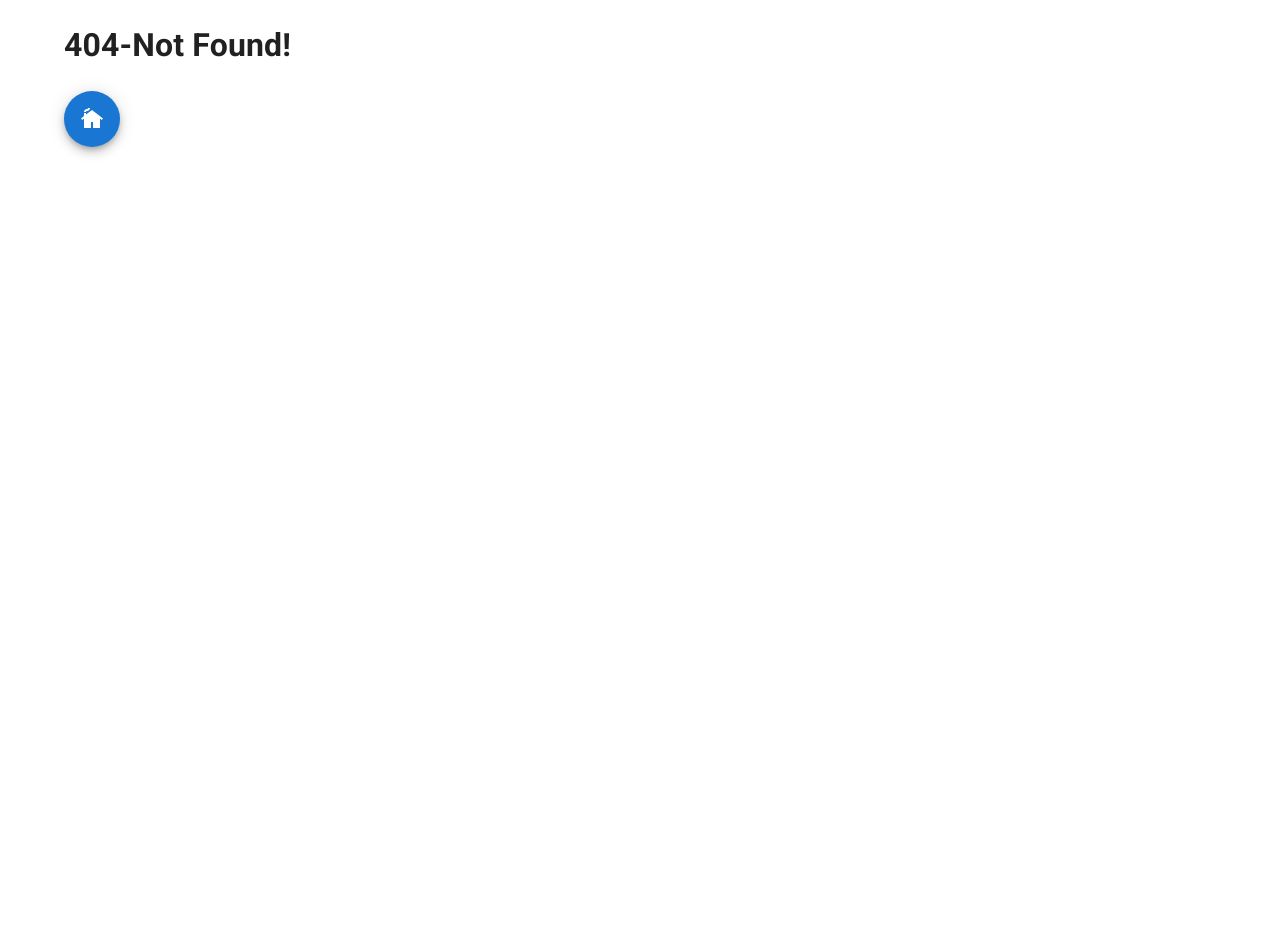
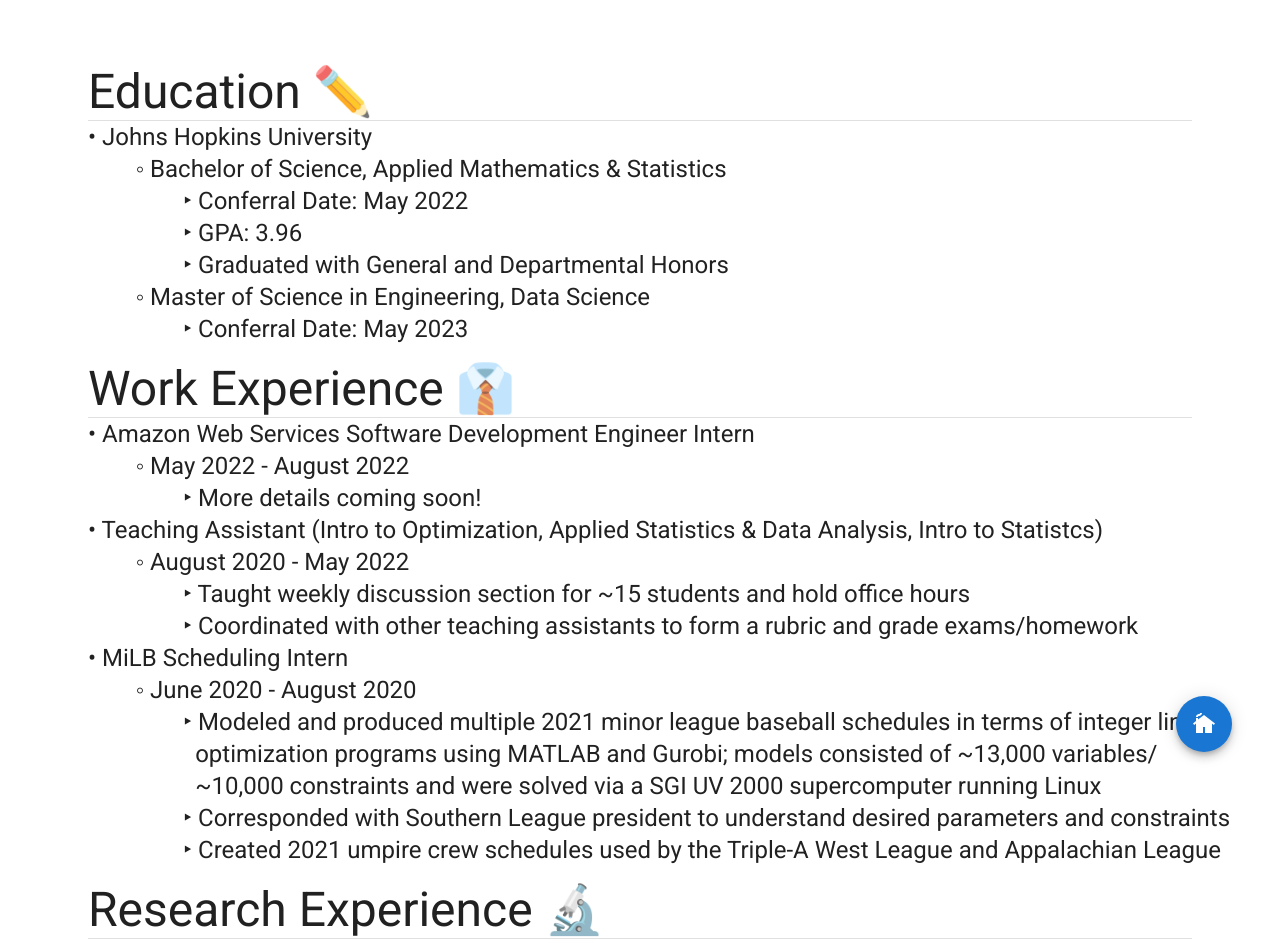
Before and after one commit to logan-donaldson/personal-website, a React (Create React App) app: page /about in a window 1280 px wide. Before the commit this address had no page. Shown: the top 943 px of the page. Before the commit the page ends 800 px from the top, so only its background shows below. Built offline with nearby package versions, Linux system fonts and the light colour scheme.

Commit message:
further updated About Me page

```diff
--- a/src/App.js
+++ b/src/App.js
@@ -7,6 +7,7 @@ import NotFoundPage from './pages/NotFoundPage.js'
 import ContactPage from './pages/ContactPage.js'
 import WritingPage from './pages/WritingPage.js'
 import DisplayProject from './pages/DisplayProject.js'
+import AboutPage from './pages/AboutPage.js'
 
 import ravens from './images/ravens.jpg';
 import bball from './images/bball.jpg';
@@ -86,6 +87,9 @@ class App extends Component {
           <Route path="/writing">
               <WritingPage/>
           </Route>
+          <Route path="/about">
+              <AboutPage/>
+          </Route>
           <Route path="*">
             <NotFoundPage/>
           </Route>
--- a/src/components/Header.js
+++ b/src/components/Header.js
@@ -27,7 +27,9 @@ export default function Header() {
                     spacing={10}
                     justifyContent="center"
                 >
-                <Button color="inherit">About Me</Button>
+                <Link style={{color: 'inherit', textDecoration: 'none'}} to="/about">
+                    <Button color="inherit">About Me</Button>
+                </Link>
                 <Button color="inherit" onClick={onResumeClick}>Resume</Button>
                 <Link style={{color: 'inherit', textDecoration: 'none'}} to="/writing">
                     <Button color="inherit">Writing Samples</Button>
--- /dev/null
+++ b/src/pages/AboutPage.js
@@ -0,0 +1,140 @@
+import { Link } from "react-router-dom";
+import CottageIcon from '@mui/icons-material/Cottage';
+import Fab from "@mui/material/Fab";
+import Typography from '@mui/material/Typography';
+import Container from '@mui/material/Container';
+import Box from '@mui/material/Box';
+import Divider from '@mui/material/Divider';
+
+function AboutPage() {
+
+    const styles = {
+        fab: {
+          position: "fixed",
+          bottom: "3rem",
+          right: "3rem",
+        },
+    }
+
+    return (
+        <>
+        <Box
+                sx={{
+                bgcolor: 'background.paper',
+                pt: 8,
+                pb: 8,
+                }}
+            >
+                <Container maxWidth="lg">
+                    <Typography component="h1"
+                                variant="h3"
+                                align="left"
+                                color="text.primary">
+                                    Education ✏️
+                    </Typography>
+                    <Divider/>
+                    <Typography style={{whiteSpace: "pre"}} variant="h5" align="left" color="text.primary" paragraph>
+{`\u2022 Johns Hopkins University
+        \u25E6 Bachelor of Science, Applied Mathematics & Statistics
+                \u2023 Conferral Date: May 2022
+                \u2023 GPA: 3.96
+                \u2023 Graduated with General and Departmental Honors
+        \u25E6 Master of Science in Engineering, Data Science
+                \u2023 Conferral Date: May 2023`}
+                    </Typography>
+                    <Typography component="h1"
+                                variant="h3"
+                                align="left"
+                                color="text.primary">
+                                    Work Experience 👔
+                    </Typography>
+                    <Divider/>
+                    <Typography style={{whiteSpace: "pre"}} variant="h5" align="left" color="text.primary" paragraph>
+{`\u2022 Amazon Web Services Software Development Engineer Intern
+        \u25E6 May 2022 - August 2022
+                \u2023 More details coming soon!
+\u2022 Teaching Assistant (Intro to Optimization, Applied Statistics & Data Analysis, Intro to Statistcs)
+        \u25E6 August 2020 - May 2022
+                \u2023 Taught weekly discussion section for ~15 students and hold office hours
+                \u2023 Coordinated with other teaching assistants to form a rubric and grade exams/homework
+\u2022 MiLB Scheduling Intern
+        \u25E6 June 2020 - August 2020
+                \u2023 Modeled and produced multiple 2021 minor league baseball schedules in terms of integer linear
+                  optimization programs using MATLAB and Gurobi; models consisted of ~13,000 variables/
+                  ~10,000 constraints and were solved via a SGI UV 2000 supercomputer running Linux
+                \u2023 Corresponded with Southern League president to understand desired parameters and constraints
+                \u2023 Created 2021 umpire crew schedules used by the Triple-A West League and Appalachian League`}
+                    </Typography>
+                    <Typography component="h1"
+                                variant="h3"
+                                align="left"
+                                color="text.primary">
+                                    Research Experience 🔬
+                    </Typography>
+                    <Divider/>
+                    <Typography style={{whiteSpace: "pre"}} variant="h5" align="left" color="text.primary" paragraph>
+{`\u2022 Johns Hopkins Sports Analytics Research Group
+        \u25E6 September 2020 - December 2021
+                \u2023 Collaborated with the Baltimore Ravens analytics team on linear regression models to predict
+                  length of NFL punt returns using a proprietary play-by-play data set with ~130,000 entries
+                \u2023 Collaborated with the Baltimore Orioles to fit probability distributions to player-specific batted
+                  ball data for simulation`}
+                    </Typography>
+                    <Typography component="h1"
+                                variant="h3"
+                                align="left"
+                                color="text.primary">
+                                    Awards 🏆
+                    </Typography>
+                    <Divider/>
+                    <Typography style={{whiteSpace: "pre"}} variant="h5" align="left" color="text.primary" paragraph>
+{`\u2022 Intuitive Surgical Best Deep Learning Project Award
+        \u2023 Awarded to my group's project titled "Fine-grained Classification of Bird Species" as part of
+          the graduate level course CS482/682 Machine Learning: Deep Learning, Spring 2021
+\u2022 Applied Mathematics & Statistics Acheivement Award
+        \u2023 This award recognizes outstanding achievement by one or more undergraduates across a broad
+          spectrum of department activities, including academic performance, research, pedagogy, and
+          leadership
+\u2022 Naddor Prize
+        \u2023 The Naddor Prize is awarded to a non-senior undergraduate major for significant achievement
+          in departmentally related academic and extracurricular activities
+\u2022 2020-2022 Albert and Elaine Slechter Scholarship for Engineering Undergraduates at JHU
+        \u2023 Awarded to an engineering student from Maryland  representing the highest caliber of academic
+          achievement, extracurricular involvement, and the pursuit of personal interests, in addition to
+          financial need`}
+                    </Typography>
+                    <Typography component="h1"
+                                variant="h3"
+                                align="left"
+                                color="text.primary">
+                                    Technical Skills 🖥️
+                    </Typography>
+                    <Divider/>
+                    <Typography style={{whiteSpace: "pre"}} variant="h5" align="left" color="text.primary" paragraph>
+{`\u2022 Proficient: Python (PyTorch, scikit-learn, pandas, NumPy), Jupyter Notebooks, Deep Learning,
+  Computer Vision, Git
+\u2022 Familiar: C/C++, Java, Web Development (JavaScript, React, MongoDB), MATLAB, R, SQLite`}
+                    </Typography>
+                    <Typography component="h1"
+                                variant="h3"
+                                align="left"
+                                color="text.primary">
+                                    Hobbies 🕹️
+                    </Typography>
+                    <Divider/>
+                    <Typography style={{whiteSpace: "pre"}} variant="h5" align="left" color="text.primary" paragraph>
+{`Bachelor of Science, Applied Mathematics & Statistics 🧮
+Master of Science in Engineering, Data Science 🖥️`}
+                    </Typography>
+                </Container>
+            </Box>
+            <Link to="/">
+                <Fab style={styles.fab} color="primary">
+                    <CottageIcon />
+                </Fab>
+            </Link>
+        </>
+    )
+  }
+
+export default AboutPage;
```
